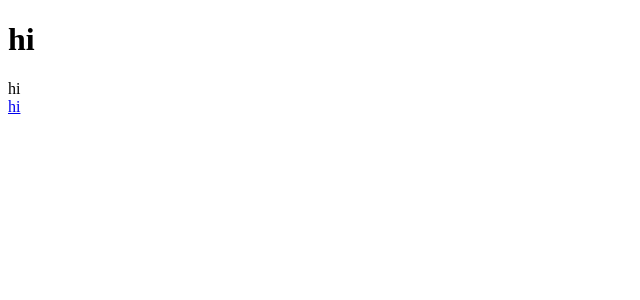
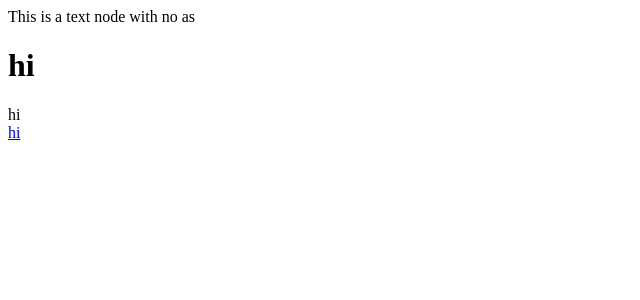
Before and after one commit to pshdev1030/Polymorphic_component, a React (Vite) app: page / in a window 1280 px wide. Shown: the top 300 px of the page, without its empty margins (0-640 px from the left). Built offline with nearby package versions, Linux system fonts and the light colour scheme.

Commit message:
feat: use generic default value
generic의 default value를 사용하여 타입스크립트가 as의 값이 없을 시 span의 html attribute를 사용하도록 하였습니다.

```diff
--- a/src/App.tsx
+++ b/src/App.tsx
@@ -3,6 +3,7 @@ import { Text } from "./components";
 function App() {
   return (
     <div className="App">
+      <Text>This is a text node with no as</Text>
       <Text as="h1">hi</Text>
       <Text as="div">hi</Text>
       <Text as="a" href="asdf">
--- a/src/components/Text.tsx
+++ b/src/components/Text.tsx
@@ -5,7 +5,7 @@ type TextProps<C extends React.ElementType> = {
   children: React.ReactNode;
 } & React.ComponentPropsWithoutRef<C>;
 
-export const Text = <C extends React.ElementType>({
+export const Text = <C extends React.ElementType = "span">({
   as,
   children,
   ...restProps
```
